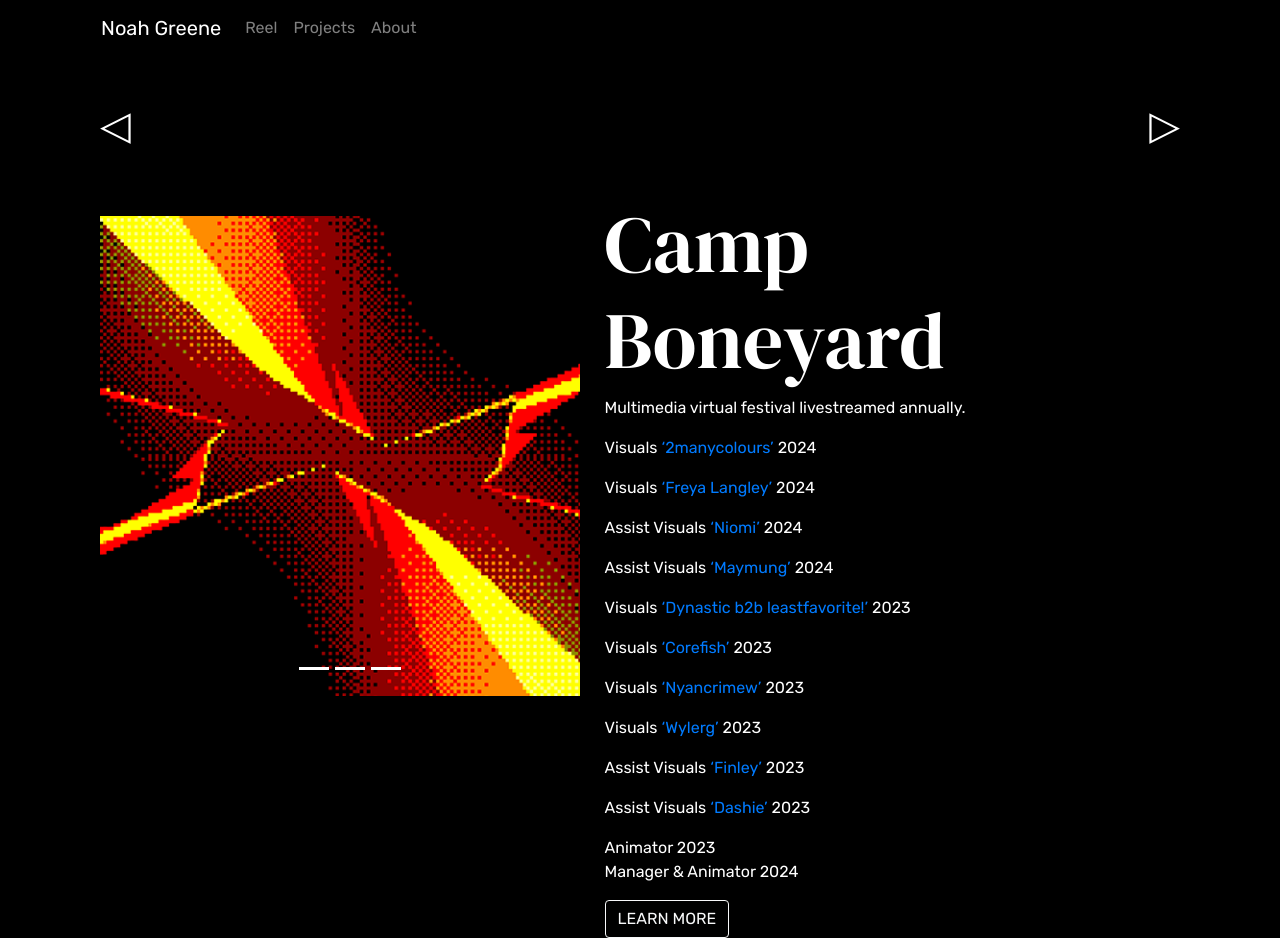
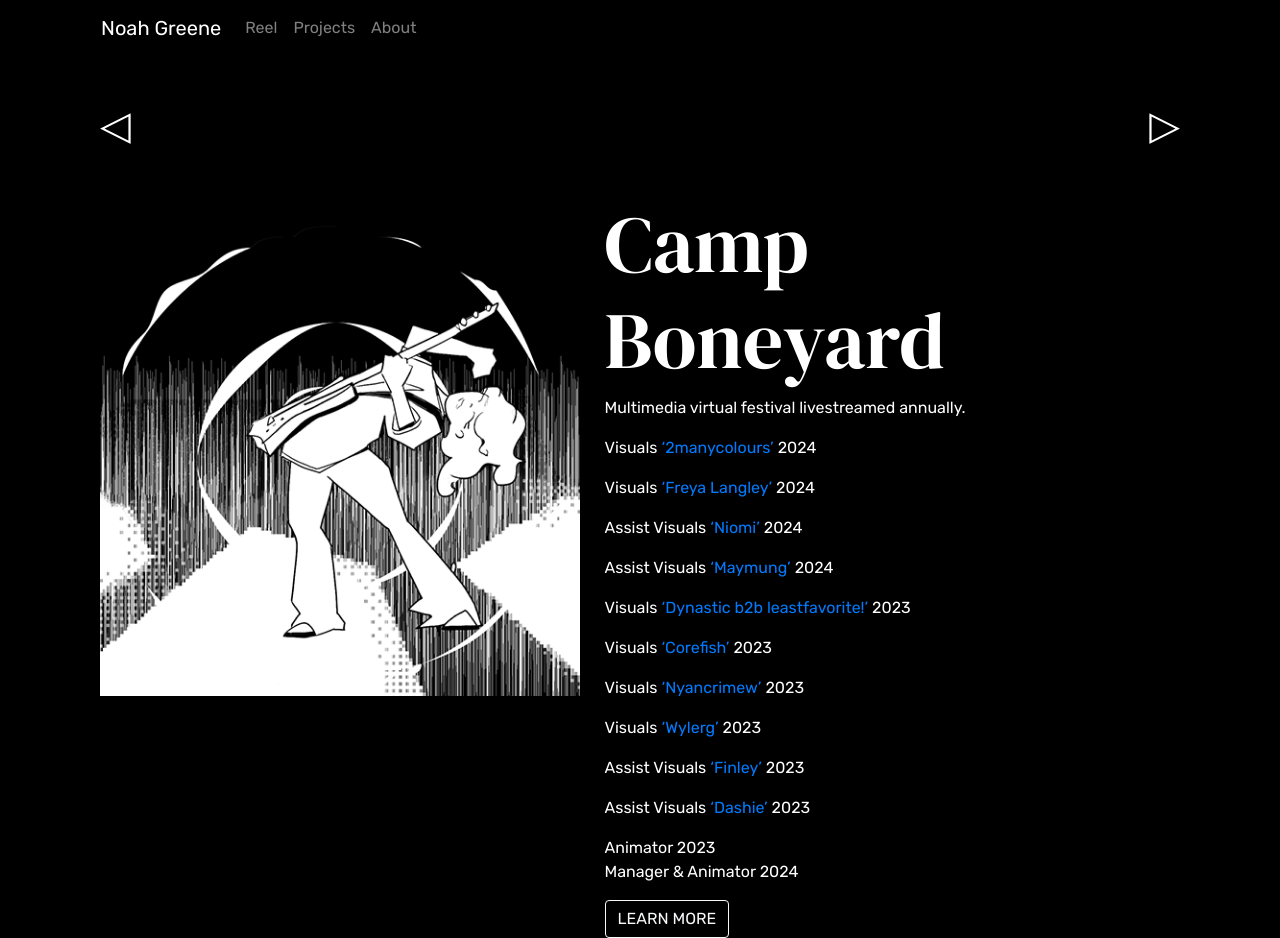
Before and after one commit to miairene/miairene.github.io, a Jekyll site: the page built from _projects/cby.md, in a window 1280 px wide. Built offline with Jekyll 4.4.1, drawn with Linux system fonts in a browser that asks for light colours.

Commit message:
Update cby.md

```diff
--- a/_projects/cby.md
+++ b/_projects/cby.md
@@ -1,10 +1,10 @@
 ---
 title: Camp Boneyard
-card_pic: 'cby1.png'
+card_pic: 'cby2.png'
 images:
+    - 'cby1.png'
+    - 'cby3.jpg'
     - 'cby2.png'
-    - 'cby3.png'
-    - 'cby1.png'
 order: 20
 watch_link: 'https://boneyard.camp/'
 ---
```
